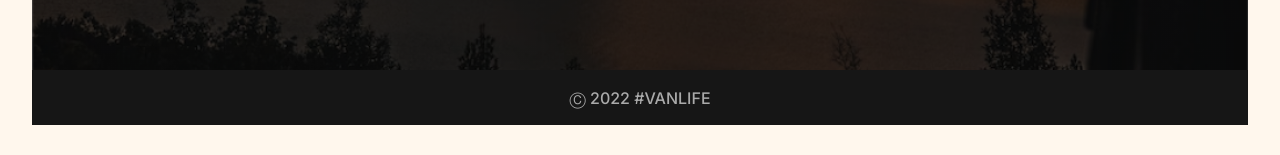
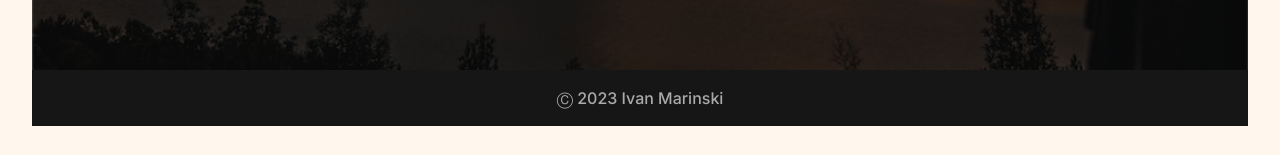
Before and after one commit to Noobdrew/vanlife, a React (Vite) app: page / in a window 1280 px wide. Shown: the part 733-888 px from the top of the page. Built offline with nearby package versions, Linux system fonts and the light colour scheme; what miragejs would draw is missing.

Commit message:
fixed footer

```diff
--- a/src/components/Layout.jsx
+++ b/src/components/Layout.jsx
@@ -8,7 +8,7 @@ export default function Layout() {
         <Outlet />
       </main>
 
-      <footer className="home-footer">Ⓒ 2022 #VANLIFE</footer>
+      <footer className="home-footer">Ⓒ 2023 Ivan Marinski</footer>
     </div>
   );
 }
--- a/src/index.css
+++ b/src/index.css
@@ -133,7 +133,7 @@ header a:hover {
 footer {
     background-color: #161616;
     color: #AAAAAA;
-    height: 55px;
+    height: 56px;
     display: flex;
     flex-shrink: 0;
     justify-content: center;
```
